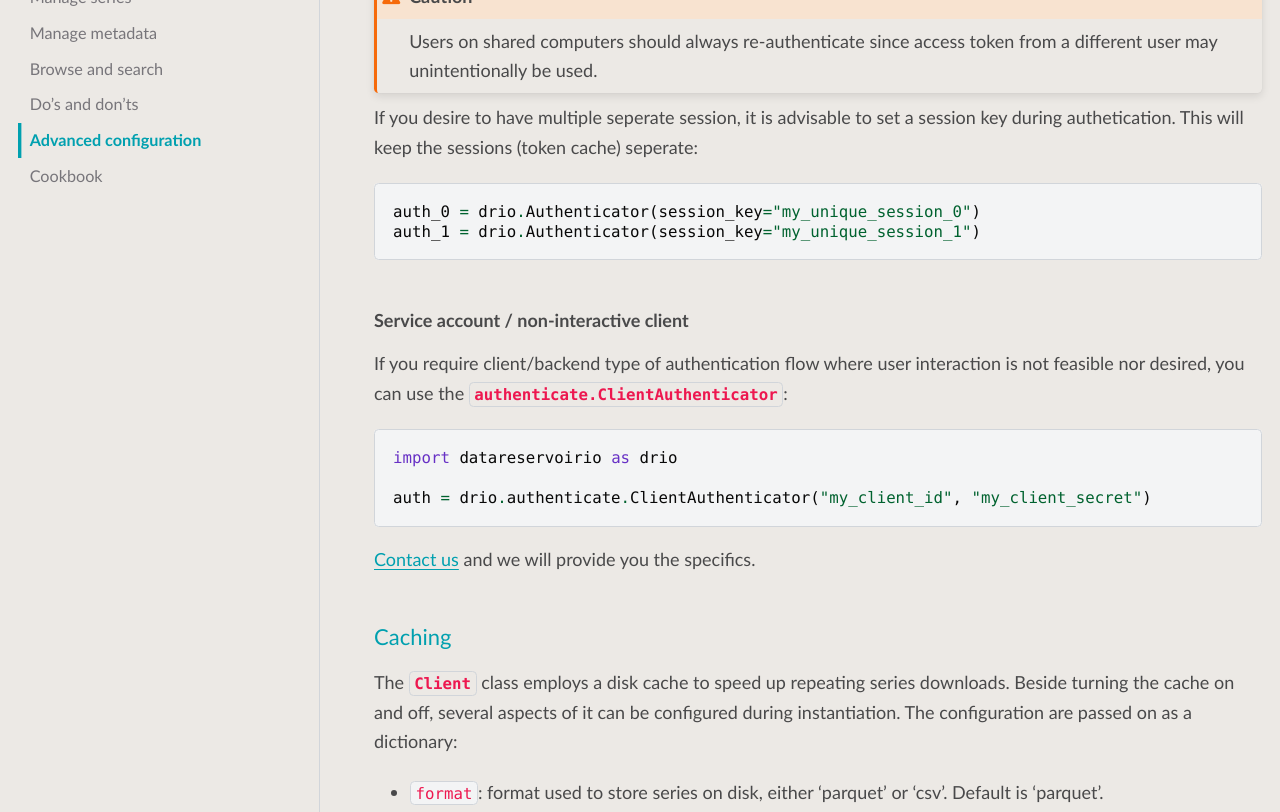
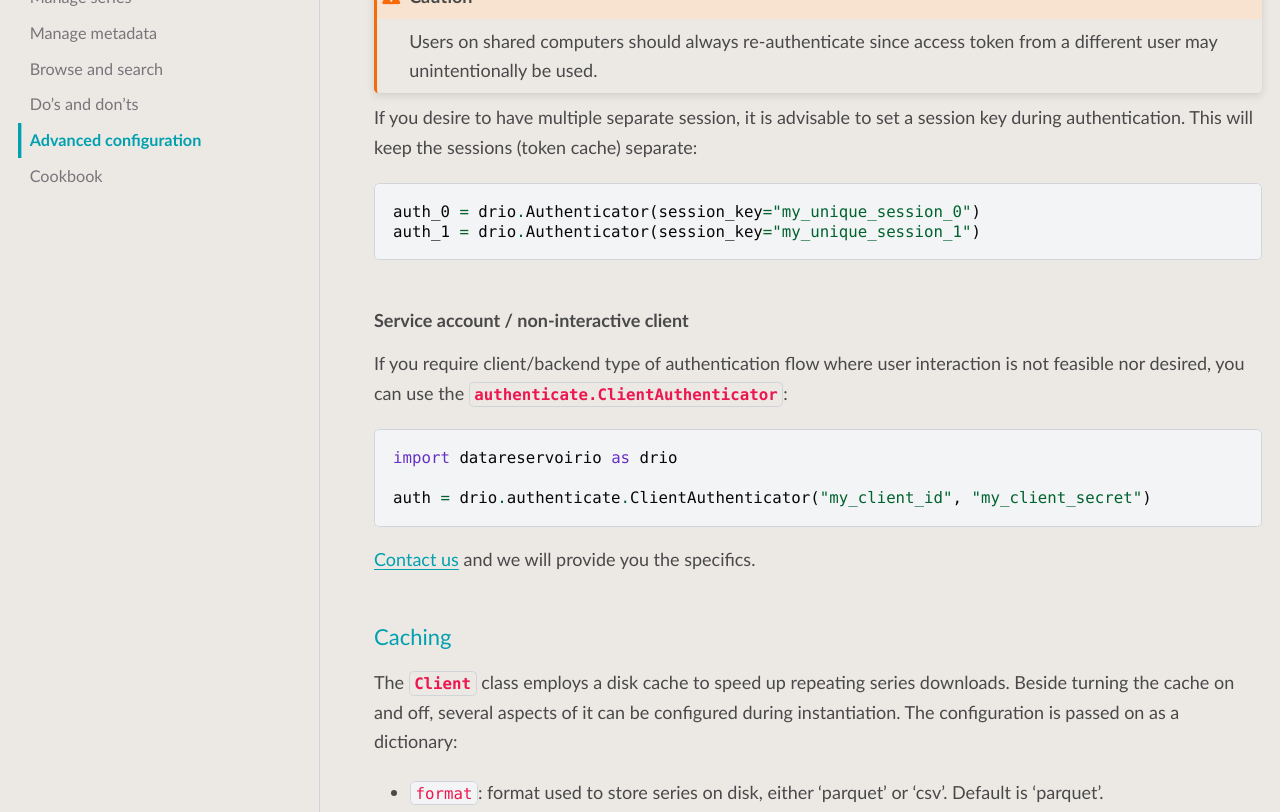
Before and after one commit to 4Subsea/drio-python, a Sphinx documentation site: the page built from docs/user_guide/advanced_config.rst, in a window 1280 px wide and 1400 px high, scrolled down 592 px. Shown: the part 154-966 px from the top of the window. Built offline with Sphinx 7.4.7 and the PyData theme 0.15.4, drawn with Linux system fonts in a browser that asks for light colours; some of the changed text lies outside the part shown.

Commit message:
enh: fix typos

```diff
--- a/docs/user_guide/advanced_config.rst
+++ b/docs/user_guide/advanced_config.rst
@@ -31,9 +31,9 @@ prompted to authenticate next time) or re-authenticate everytime:
     Users on shared computers should always re-authenticate since access token
     from a different user may unintentionally be used.
 
-If you desire to have multiple seperate session, it is advisable to set
-a session key during authetication. This will keep the sessions (token cache)
-seperate:
+If you desire to have multiple separate session, it is advisable to set
+a session key during authentication. This will keep the sessions (token cache)
+separate:
 
 .. code-block:: python
 
@@ -60,7 +60,7 @@ Caching
 -------
 The :py:class:`Client` class employs a disk cache to speed up repeating series
 downloads. Beside turning the cache on and off, several aspects of it can be
-configured during instantiation. The configuration are passed on as a
+configured during instantiation. The configuration is passed on as a
 dictionary:
 
 * ``format``: format used to store series on disk, either 'parquet' or 'csv'. Default is 'parquet'.
```
Also changed, not shown: other parts of docs/user_guide/advanced_config.rst (+1 -1 lines).
